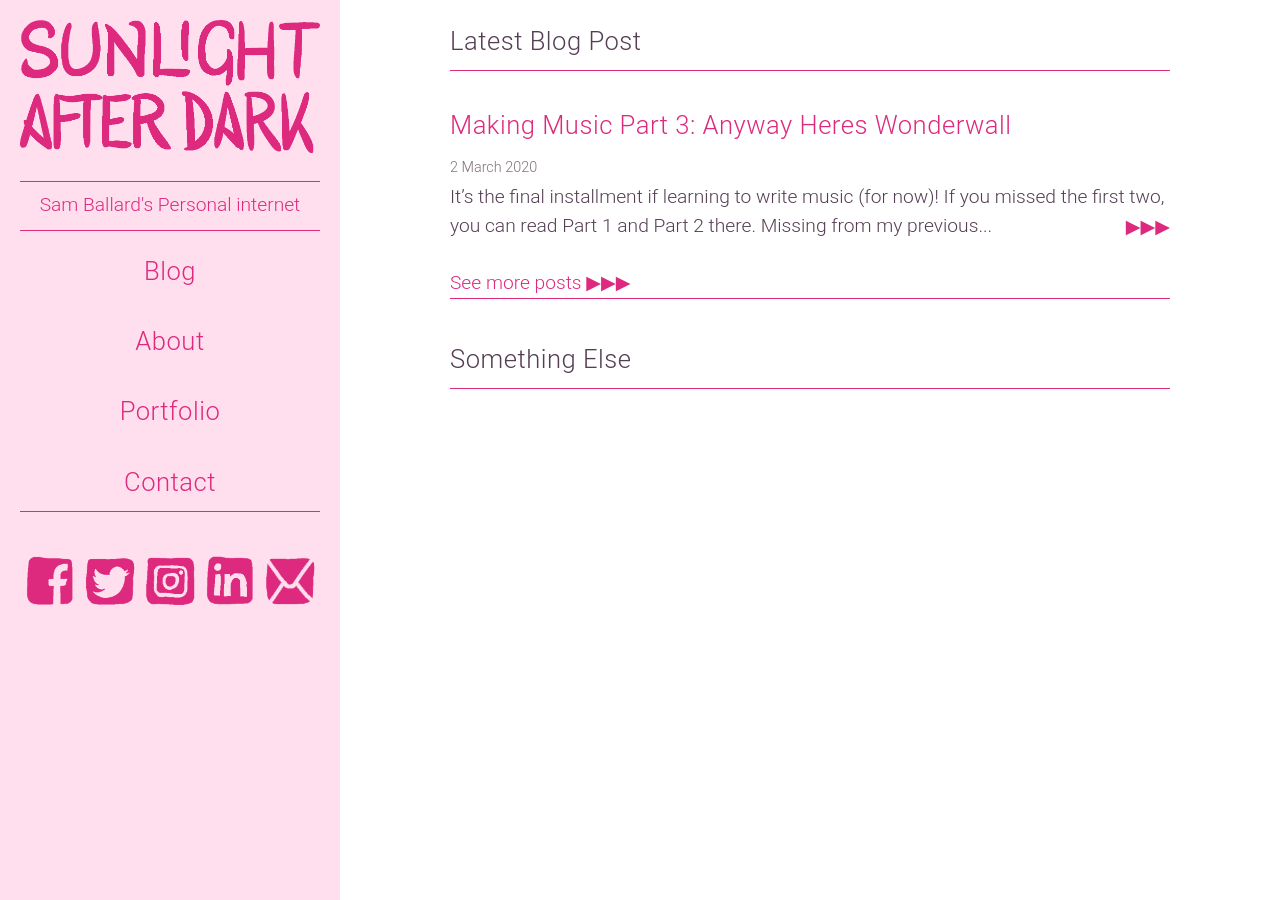
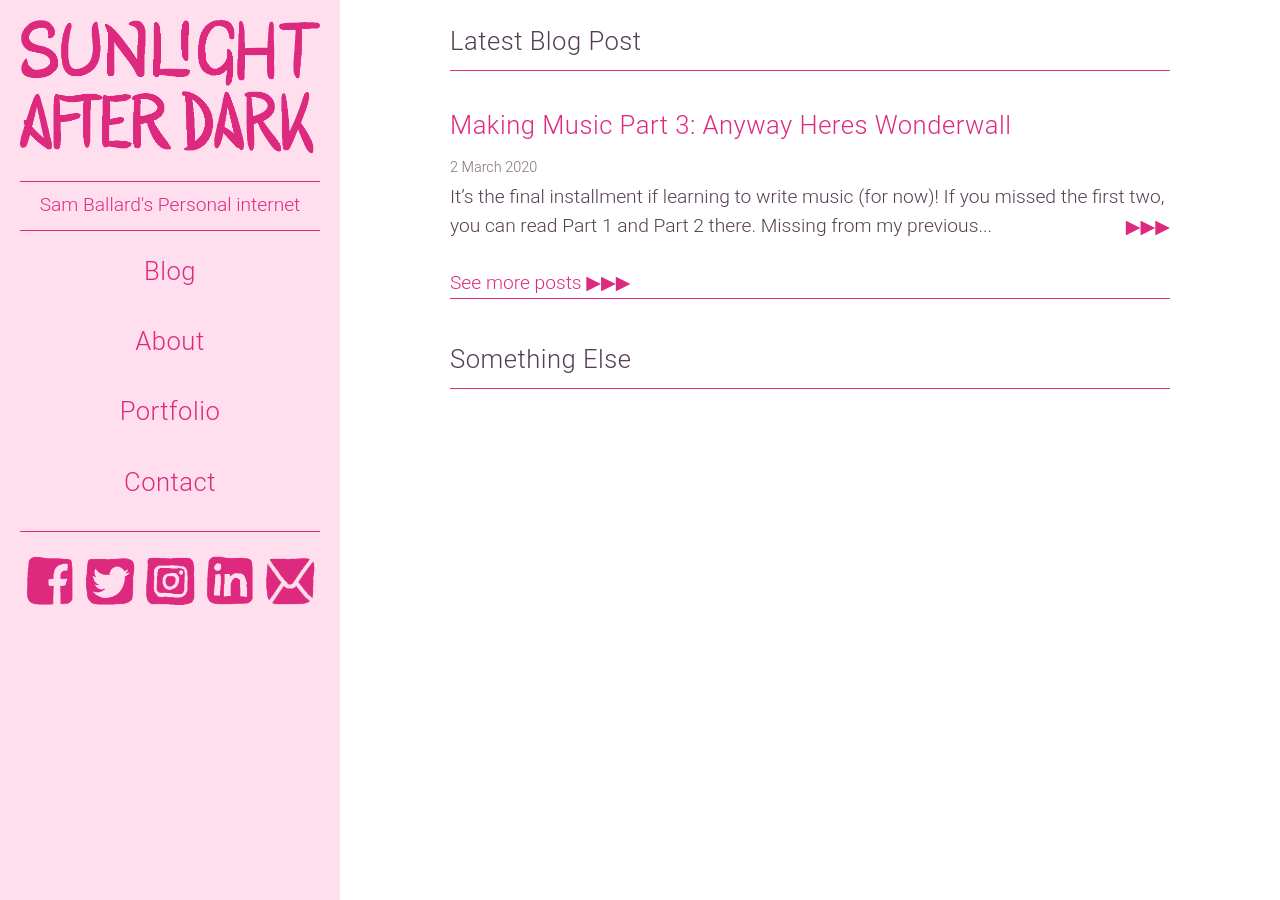
Before and after one commit to BaronBlackmore/SunlightAfterDark, a Jekyll site: the page built from index.html, in a window 1280 px wide. Built offline with Jekyll 4.4.1, drawn with Linux system fonts in a browser that asks for light colours.

Commit message:
padding n things

```diff
--- a/_includes/nav.html
+++ b/_includes/nav.html
@@ -21,7 +21,7 @@
 		<a href="/contact"><h5>Contact</h5></a>
 		<a href="/Subscribe" class="no-desktop"><h5>Subscribe</h5></a>
 
-		<div class="line no-mobile"></div>
+		<div style="margin-top:1em" class="line no-mobile"></div>
 		<div class="social-images">
 			<a href="http://www.facebook.com/BaronBlackmore"><img alt="facebook link" src="images/link_facebook.png"></a>
 			<a href="http://twitter.com/BaronBlackmore"><img alt="twitter link" src="images/link_twitter.png"></a>
--- a/css/main.css
+++ b/css/main.css
@@ -430,7 +430,7 @@
 }
 
 .social-images{
-	padding-top: 1em;
+	/*padding-top: 1em;*/
 	display: flex;
 	align-items: center;
 	justify-content: center;
@@ -533,6 +533,10 @@
 		background-color: #ffdfee;
 	}
 
+	.social-images{
+		padding-top:1em;
+	}
+
 	.site-intro{
 		width: 100%;
 	}
```
